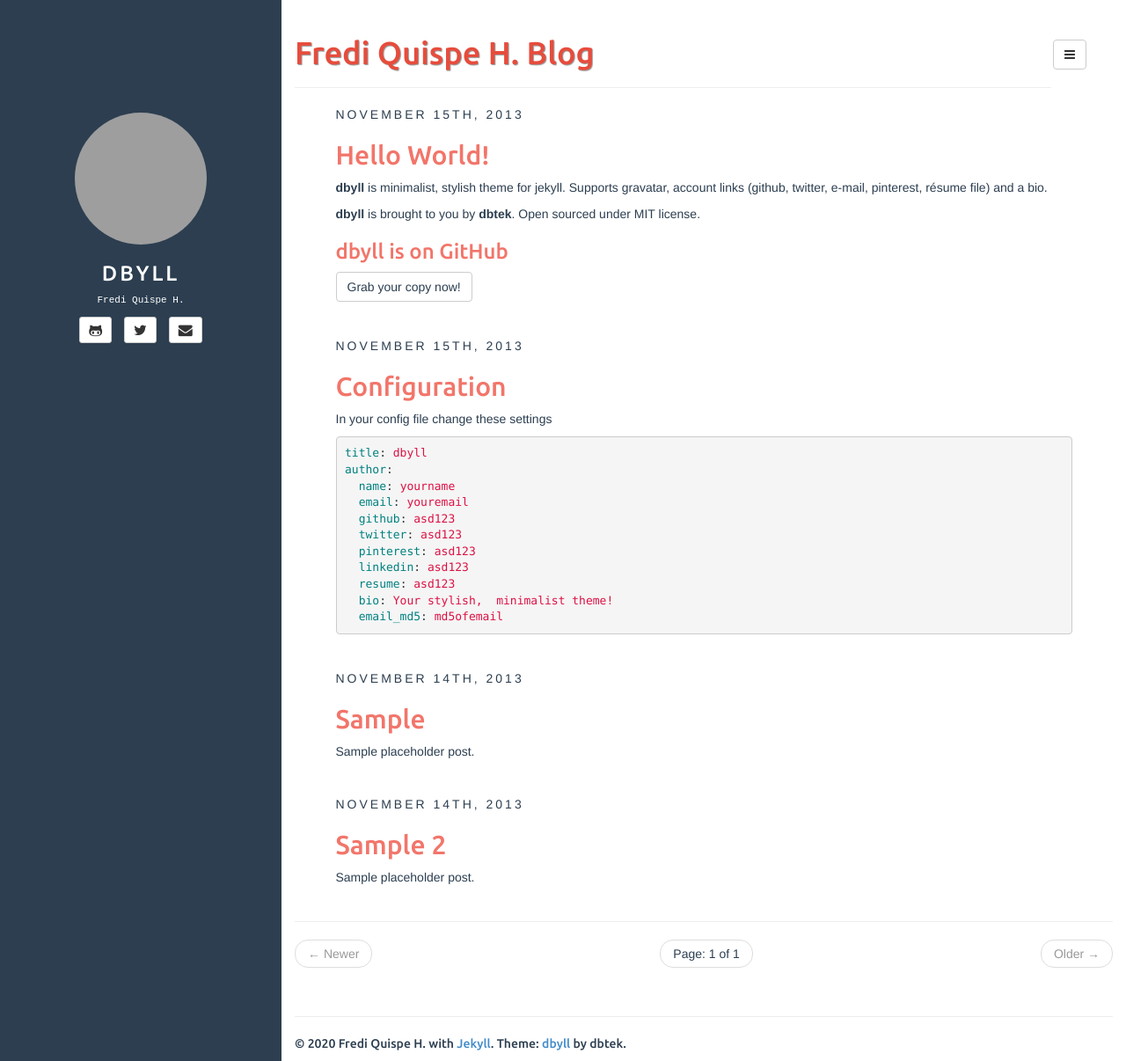
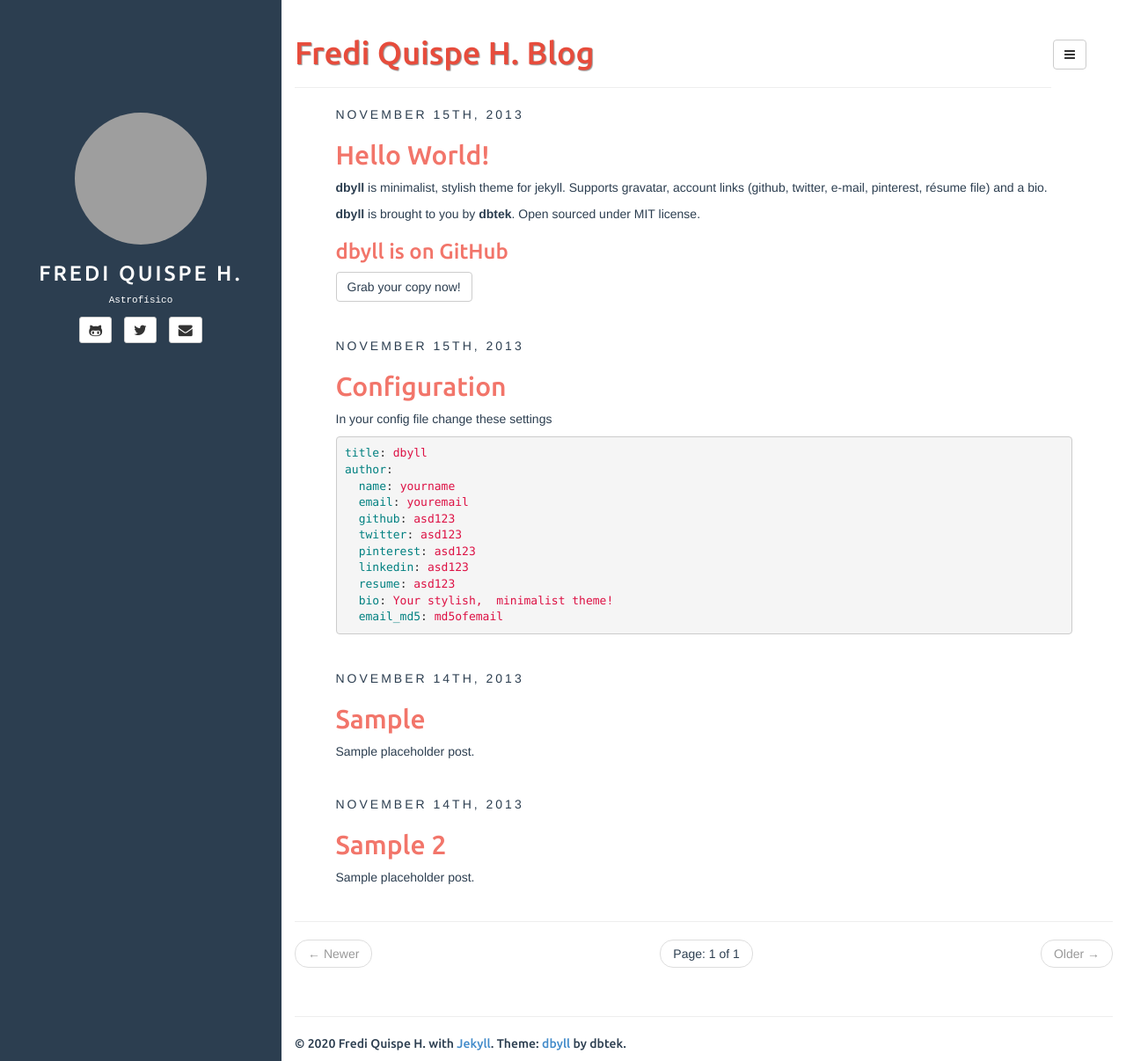
Before and after one commit to fredifqh/fredifqh.github.io, a Jekyll site: the page built from index.html, in a window 1280 px wide and 1206 px high. Shown: the whole window at 88% size. Built offline with Jekyll 4.4.1, drawn with Linux system fonts in a browser that asks for light colours; the list of posts is cut into pages by our own code; grey boxes are pictures that could not be loaded.

Commit message:
small change

```diff
--- a/_config.yml
+++ b/_config.yml
@@ -7,7 +7,7 @@ highlighter: rouge
 markdown: kramdown
 disqus: dbyll
 google_analytics: dbyll
-title: dbyll
+title: Fredi Quispe H.
 
 defaults:
   -
@@ -24,7 +24,7 @@ author:
   twitter: fredifqh
   pinterest: asd123
   linkedin: asd123
-  bio: Fredi Quispe H.
+  bio: Astrofísico
   email_md5: 726351295ec82e145928582f595aa3aa
 
 rss_path: feed.xml
```
